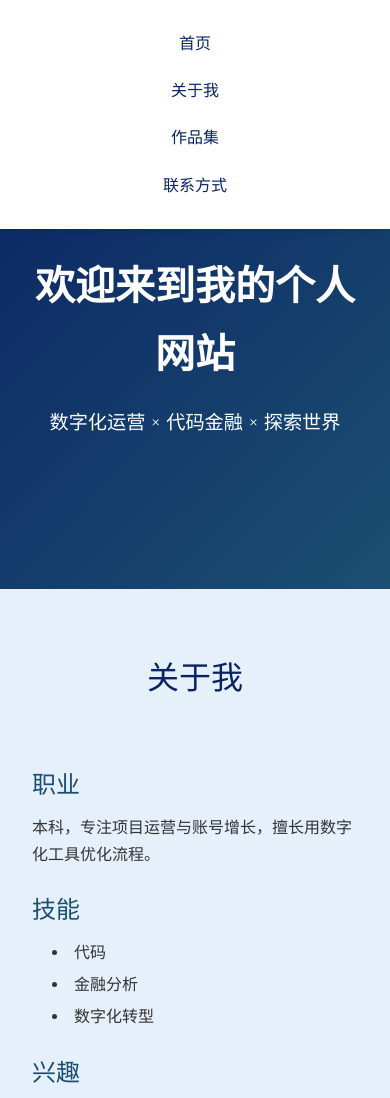
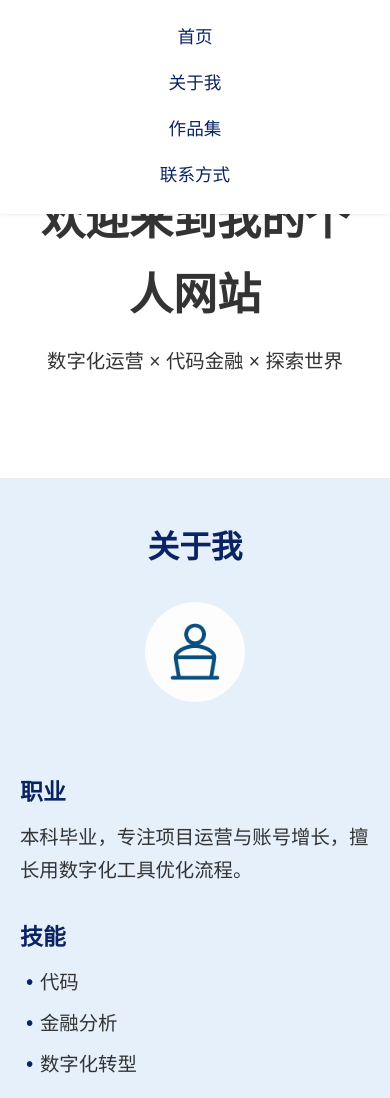
Before and after one commit to Rorono222/Rorono222.github.io, a plain HTML site: page index.html in a window 390 px wide. Shown: the top 1098 px of the page. Drawn offline with nearby package versions, Linux system fonts and the light colour scheme; a web font is replaced by a local one.

Commit message:
Update website styles and add avatar

```diff
--- a/index.html
+++ b/index.html
@@ -30,9 +30,10 @@
             <div class="container">
                 <h2>关于我</h2>
                 <div class="about-content">
+                    <div class="avatar-placeholder"></div>
                     <div class="about-text">
                         <h3>职业</h3>
-                        <p>本科，专注项目运营与账号增长，擅长用数字化工具优化流程。</p>
+                        <p>本科毕业，专注项目运营与账号增长，擅长用数字化工具优化流程。</p>
                         <h3>技能</h3>
                         <ul>
                             <li>代码</li>
@@ -79,3 +80,4 @@
     <script src="script.js"></script>
 </body>
 </html>
+<!-- Trigger new build -->
--- a/styles.css
+++ b/styles.css
@@ -8,23 +8,24 @@
 }
 
 body {
-    font-family: 'Montserrat', 'Inter Variable', sans-serif;
+    font-family: 'Inter Variable', sans-serif;
     line-height: 1.7; /* 调整行高 */
     color: #333;
-    background-color: #F5F7FA; /* 珍珠白背景 */
+    background-color: #fff;
+    font-size: 1.1em; /* 调整基础字体大小 */
 }
 
 /* 容器样式 */
 .container {
-    max-width: 1200px;
+    max-width: 900px;
     margin: 0 auto;
-    padding: 0 32px; /* 增加两侧内边距，模拟 Gutter */
+    padding: 0 20px;
 }
 
 /* 导航栏样式 */
 header {
-    background-color: #F5F7FA; /* 珍珠白背景 */
-    box-shadow: 0 2px 5px rgba(0,0,0,0.1);
+    background-color: #fff;
+    box-shadow: 0 1px 3px rgba(0,0,0,0.08);
     position: fixed;
     width: 100%;
     top: 0;
@@ -35,149 +36,230 @@ nav ul {
     display: flex;
     justify-content: center;
     list-style: none;
-    padding: 20px 0;
+    padding: 15px 0;
 }
 
 nav ul li {
-    margin: 0 20px;
+    margin: 0 15px;
 }
 
 nav ul li a {
     text-decoration: none;
-    color: #0A2463; /* 深海宝蓝色 */
-    font-weight: 500; /* 标题字重 */
+    color: #0A2463; /* 深海宝蓝色链接 */
+    font-weight: 400;
     transition: color 0.3s ease;
 }
 
 nav ul li a:hover {
-    color: #B8860B; /* 哑光金示例 */
+    color: #007bff; /* 蓝色强调色 */
 }
 
 /* 主要内容区域 */
 main {
-    margin-top: 100px; /* 增加顶部外边距 */
+    margin-top: 80px;
 }
 
 section {
-    padding: 100px 0; /* 增加上下内边距 */
-    background-color: #E6F0FA; /* 浅灰蓝背景 */
+    padding: 60px 0;
+    /* background-color: #fff; */ /* 移除固定背景色 */
+    border-bottom: 1px solid #eee;
 }
 
-section:nth-of-type(odd) { /* 交替背景色 */
-    background-color: #F5F7FA; /* 珍珠白背景 */
+section:last-child {
+    border-bottom: none;
+}
+
+/* 蓝白交替背景 */
+section:nth-of-type(odd) {
+    background-color: #fff; /* 白色背景 */
+}
+
+section:nth-of-type(even) {
+    background-color: #E6F0FA; /* 浅蓝色背景 */
 }
 
 /* 首页英雄区域 */
 .hero {
-    background: linear-gradient(135deg, #0A2463, #1B4F72); /* 深海宝蓝色渐变 */
-    color: white;
+    background: #f8f8f8;
+    color: #333;
     text-align: center;
-    padding: 150px 0; /* 增加内边距 */
+    padding: 100px 0;
 }
 
 .hero h1 {
-    font-family: 'Playfair Display', 'Cormorant Garamond', serif;
-    font-size: 3.5em; /* 调整字号 */
-    margin-bottom: 20px;
-    font-weight: 700; /* Black 字重 */
+    font-family: 'Playfair Display', serif;
+    font-size: 3em;
+    margin-bottom: 15px;
+    font-weight: 700;
+    text-shadow: none;
 }
 
 .hero p {
-    font-size: 1.2em;
-    font-weight: 300; /* 正文字重 */
+    font-size: 1.1em;
+    font-weight: 400;
+    opacity: 1;
 }
 
 /* 标题样式 */
 h2 {
-    font-family: 'Playfair Display', 'Cormorant Garamond', serif;
-    font-size: 2.5em; /* 调整字号 */
-    text-align: center;
-    margin-bottom: 60px; /* 增加底部外边距 */
+    font-family: 'Playfair Display', serif;
+    font-size: 2.2em;
+    text-align: center; /* 居中对齐 */
+    margin-bottom: 40px;
     color: #0A2463; /* 深海宝蓝色 */
-    font-weight: 500; /* Medium 字重 */
+    font-weight: 700;
 }
+
+h2::after {
+    content: none;
+}
+
 h3 {
-    font-family: 'Playfair Display', 'Cormorant Garamond', serif;
-    font-size: 1.8em; /* 调整字号 */
-    margin-top: 20px;
+    font-family: 'Playfair Display', serif;
+    font-size: 1.6em;
+    margin-top: 30px;
     margin-bottom: 10px;
-    color: #1B4F72; /* 深海宝蓝色 */
-    font-weight: 500; /* Medium 字重 */
+    color: #0A2463; /* 深海宝蓝色 */
+    font-weight: 600;
+    border-left: none;
+    padding-left: 0;
 }
 
 /* 关于我部分 */
 .about-content {
     display: flex;
-    justify-content: center;
-    align-items: flex-start; /* 顶部对齐 */
-    gap: 80px; /* 增加间距 */
-    margin-top: 40px;
+    flex-direction: column;
+    align-items: flex-start;
+    gap: 30px;
+    margin-top: 20px;
 }
 
 .about-text {
-    max-width: 800px; /* 限制文本宽度 */
-    font-weight: 300;
+    max-width: none;
+    font-weight: 400;
+    line-height: 1.7;
+    padding-left: 0;
+    margin-left: 0 !important;
+    flex-grow: 1;
 }
 
-.about-text p, .about-text ul {
-    margin-bottom: 20px; /* 段间距 */
+.about-text p {
+    margin-bottom: 15px;
+    font-size: 1.1em; /* 调整字体大小 */
 }
 
 .about-text ul {
-    list-style: disc inside; /* 列表样式 */
-    padding-left: 20px;
+    list-style: none; /* 移除默认圆点 */
+    padding: 0;
+    margin-bottom: 20px;
 }
 
 .about-text li {
-    margin-bottom: 5px;
+    margin-bottom: 8px;
+    position: relative; /* 添加相对定位 */
+    padding-left: 20px; /* 为图标留空间 */
+    font-size: 1.1em; /* 调整字体大小 */
+    display: list-item;
+    align-items: auto;
+    justify-content: auto;
+    flex-direction: row;
+}
+
+/* 列表项蓝色圆点图标 */
+.about-text li::before {
+    content: '\2022'; /* Unicode 圆点 */
+    color: #0A2463; /* 深海宝蓝色 */
+    font-weight: bold;
+    display: inline-block;
+    width: 1em;
+    position: absolute; /* 绝对定位 */
+    left: 0; /* 定位到左侧 */
+    top: 50%; /* 垂直居中 */
+    transform: translateY(-50%); /* 垂直居中微调 */
+    text-align: center;
+}
+
+/* 移除原有的伪元素样式 */
+.about-text ul:nth-of-type(1) li::after,
+.about-text ul:nth-of-type(2) li::after {
+    content: none;
+}
+
+/* 头像占位符样式 */
+.avatar-placeholder {
+    width: 150px;
+    height: 150px;
+    background-color: #ddd;
+    border-radius: 50%;
+    margin-bottom: 20px;
+    background-size: cover;
+    background-position: center;
+    background-repeat: no-repeat;
+    background-image: url('avatar.png'); /* 设置头像图片 */
 }
 
 /* 作品集部分 */
 .portfolio-grid {
     display: grid;
-    grid-template-columns: repeat(auto-fit, minmax(300px, 1fr));
-    gap: 40px; /* 增加间距 */
-    margin-top: 40px;
-    text-align: center; /* 内容居中 */
+    grid-template-columns: 1fr;
+    gap: 20px;
+    margin-top: 20px;
+    text-align: left;
 }
 
 .portfolio-grid p {
-    font-size: 1.5em;
-    color: #1B4F72; /* 深海宝蓝色 */
+    font-size: 1.1em; /* 调整字号 */
+    color: #333;
+    font-weight: 400;
 }
 
 .portfolio-item {
-    background: white;
-    padding: 30px; /* 增加内边距 */
-    border-radius: 10px;
-    box-shadow: 2px 2px 4px 0 rgba(0,0,0,0.1); /* 细微阴影 */
-    transition: transform 0.3s ease, box-shadow 0.3s ease; /* 添加阴影过渡 */
+    background: #f8f8f8;
+    padding: 20px;
+    border-radius: 5px;
+    box-shadow: none;
+    transition: none;
+    border: 1px solid #D3E0F3; /* 增加细微边框 */
 }
 
 .portfolio-item:hover {
-    transform: translateY(-5px);
-    box-shadow: 4px 4px 8px 0 rgba(0,0,0,0.2); /* Hover 时阴影加深 */
+    transform: none;
+    box-shadow: none;
+    border-color: #ccc;
 }
 
 /* 联系方式部分 */
 .contact-info {
-    text-align: center;
-    margin-top: 40px;
-    font-size: 1.1em;
-    font-weight: 300;
+    text-align: left;
+    margin-top: 20px;
+    font-size: 1.1em; /* 调整字号 */
+    font-weight: 400;
+    color: #0A2463; /* 深海宝蓝色文字 */
 }
 
 .contact-info p {
-    margin-bottom: 15px; /* 增加行间距 */
+    margin-bottom: 10px;
+}
+
+.contact-info a {
+    color: #007bff; /* 蓝色链接 */
+    text-decoration: underline;
+    transition: color 0.3s ease;
+}
+
+.contact-info a:hover {
+    color: #0056b3; /* Hover 时颜色变深 */
+    text-decoration: underline;
 }
 
 /* 页脚样式 */
 footer {
-    background-color: #0A2463; /* 深海宝蓝色 */
-    color: #E6F0FA; /* 浅灰蓝文字 */
+    background-color: #0A2463; /* 深海宝蓝色背景 */
+    color: #E6F0FA; /* 浅蓝色文字 */
     text-align: center;
-    padding: 30px 0; /* 增加内边距 */
-    font-weight: 300;
+    padding: 20px 0;
+    font-weight: 400;
+    font-size: 0.9em;
 }
 
 /* 响应式设计 */
@@ -188,7 +270,7 @@ footer {
     }
 
     nav ul li {
-        margin: 10px 0;
+        margin: 8px 0;
     }
 
     .hero h1 {
@@ -197,23 +279,28 @@ footer {
 
     .about-content {
         flex-direction: column;
-        align-items: center; /* 居中对齐 */
-        gap: 40px; /* 减小间距 */
+        align-items: center;
+        gap: 20px;
     }
 
     section {
-        padding: 60px 0; /* 减小内边距 */
+        padding: 40px 0;
     }
 
     .portfolio-item {
-        padding: 20px; /* 减小内边距 */
+        padding: 15px;
     }
 
     h2 {
-        font-size: 2em;
-        margin-bottom: 40px;
+        font-size: 1.8em;
+        margin-bottom: 30px;
     }
     h3 {
-        font-size: 1.5em;
+        font-size: 1.3em;
+    }
+
+    .avatar-placeholder {
+        width: 100px;
+        height: 100px;
     }
 }
```
Also changed, not shown: avatar.png (added).
